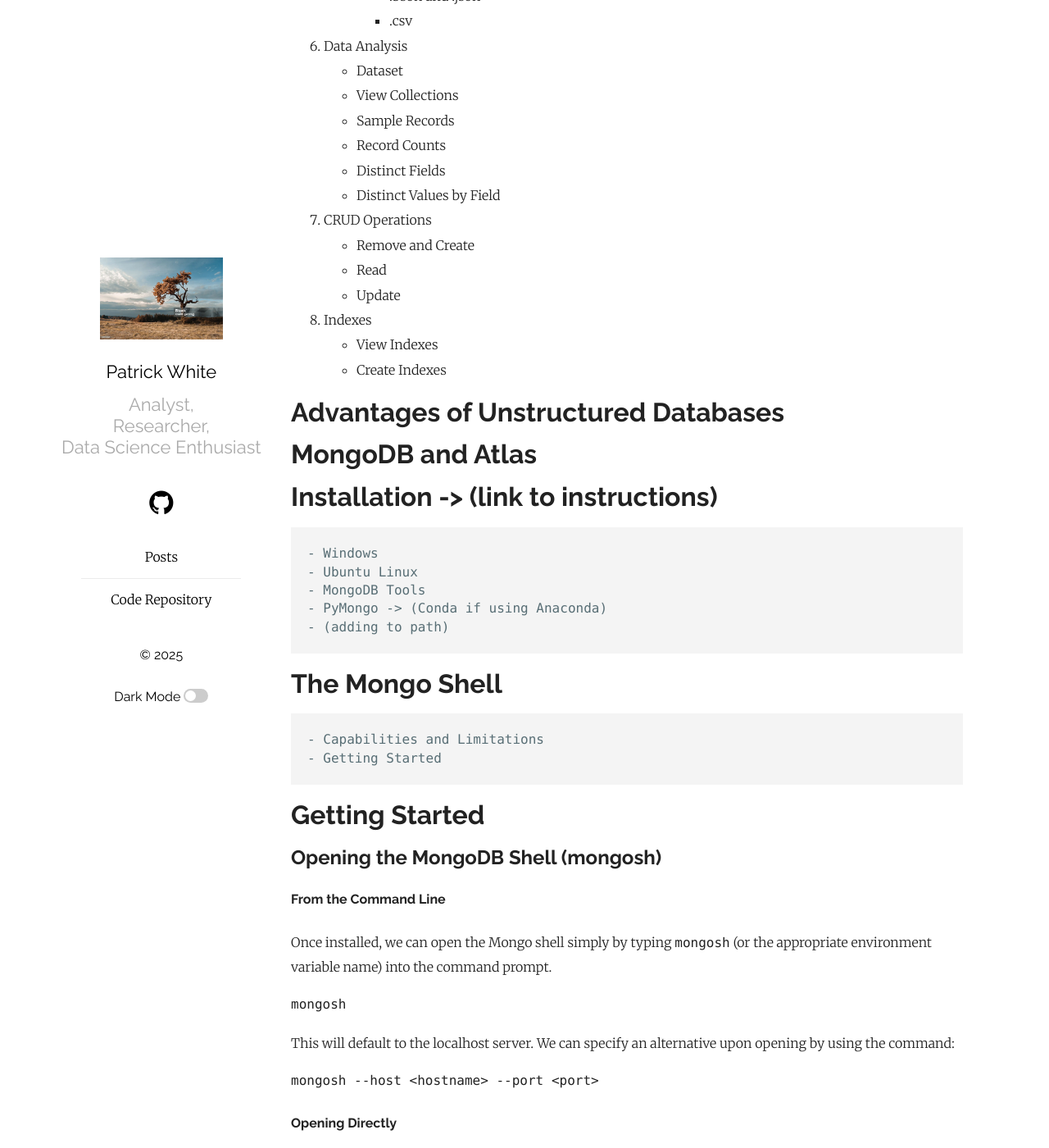
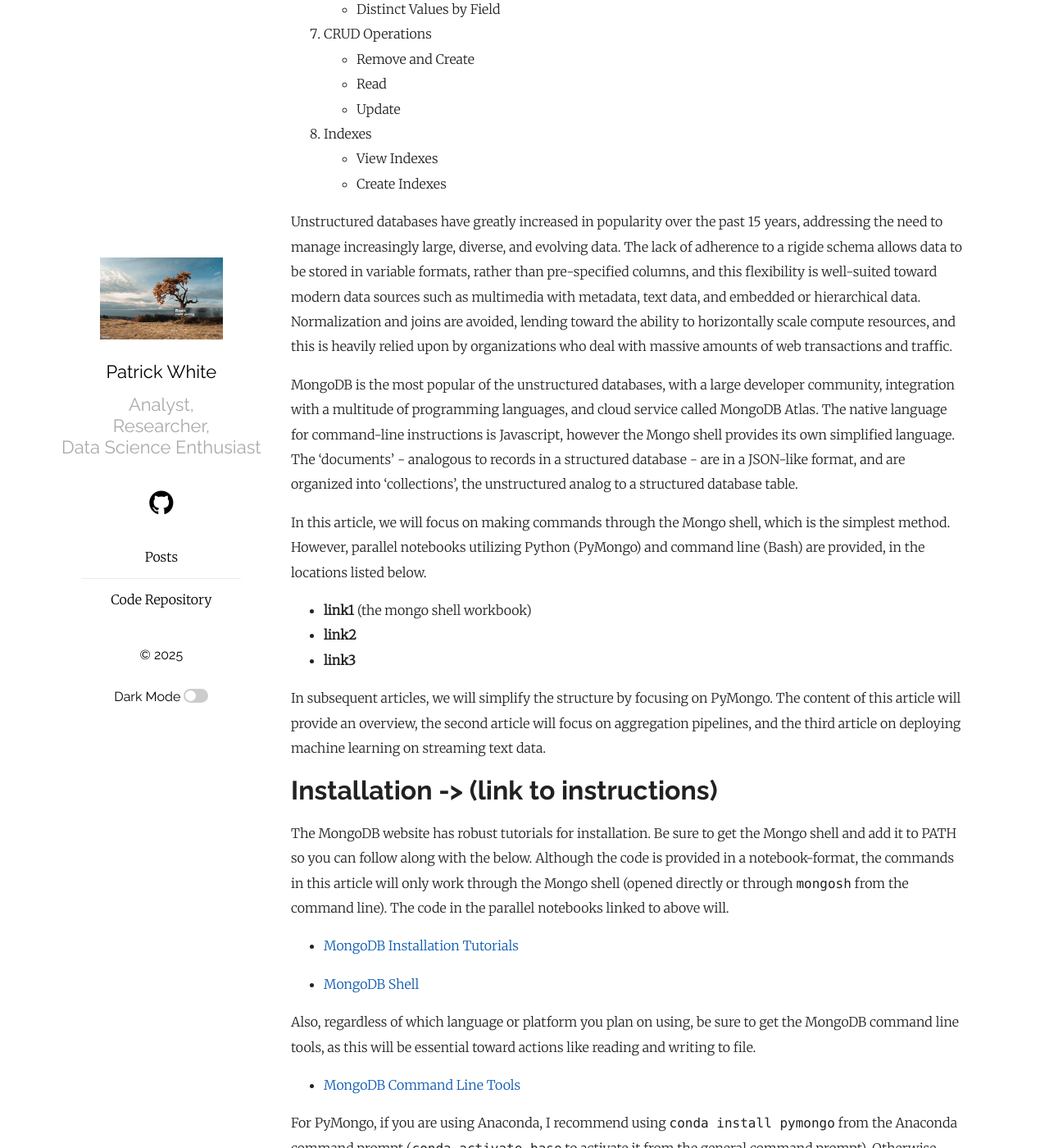
Before and after one commit to pw398/pw398.github.io, a Jekyll site: the page built from _posts/2025-05-28-MongoDB-via-MongoShell.md, in a window 1280 px wide and 1400 px high, scrolled down 966 px. Shown: the whole window at 82% size. Built offline with Jekyll 4.4.1, drawn with Linux system fonts in a browser that asks for light colours; formulas are drawn with MathJax 3; some of the changed text lies outside the part shown.

Commit message:
Add files via upload

```diff
--- a/_posts/2025-05-28-MongoDB-via-MongoShell.md
+++ b/_posts/2025-05-28-MongoDB-via-MongoShell.md
@@ -5,27 +5,19 @@
 categories: MongoDB Bash Python
 ---
 
-Introductory Text...
 
-
-# Prologue
-
-This is the first of three articles on MongoDB. The content will focus on:
-- Article 1: Overview and Platforms
-- Article 2: Aggregation and Pipelines
-- Article 3: Streaming Data and Machine Learning
-
-For this first article, 3 parallel notebooks of code are provided. The below will focus on commands through Mongo shell, while the parallel notebooks provide code for the same actions in Bash (plus Javascript) and PyMongo.
+This is the first of 3 articles on MongoDB and the power of unstructured databases. The focus is on using the Mongo shell, though parallel resources linked to within utilize command-line (Bash) and PyMongo commands.
 
 
 
 # Outline
 
-1. Advantages of Unstructured Databases
-2. MongoDB and Atlas
+1. ...
+2. ...
 3. Installation
     - Windows
     - Ubuntu Linux
+    - Mac?
     - MongoDB Tools
     - PyMongo
 4. The Mongo Shell
@@ -53,34 +45,42 @@
 
 
 
+Unstructured databases have greatly increased in popularity over the past 15 years, addressing the need to manage increasingly large, diverse, and evolving data. The lack of adherence to a rigide schema allows data to be stored in variable formats, rather than pre-specified columns, and this flexibility is well-suited toward modern data sources such as multimedia with metadata, text data, and embedded or hierarchical data. Normalization and joins are avoided, lending toward the ability to horizontally scale compute resources, and this is heavily relied upon by organizations who deal with massive amounts of web transactions and traffic.
 
+MongoDB is the most popular of the unstructured databases, with a large developer community, integration with a multitude of programming languages, and cloud service called MongoDB Atlas. The native language for command-line instructions is Javascript, however the Mongo shell provides its own simplified language. The 'documents' - analogous to records in a structured database - are in a JSON-like format, and are organized into 'collections', the unstructured analog to a structured database table.
 
+In this article, we will focus on making commands through the Mongo shell, which is the simplest method. However, parallel notebooks utilizing Python (PyMongo) and command line (Bash) are provided, in the locations listed below.
 
+- **link1** (the mongo shell workbook)
+- **link2**
+- **link3**
 
-
-
-# Advantages of Unstructured Databases
-
-
-
-
-# MongoDB and Atlas
+In subsequent articles, we will simplify the structure by focusing on PyMongo. The content of this article will provide an overview, the second article will focus on aggregation pipelines, and the third article on deploying machine learning on streaming text data.
 
 
 
 
 # Installation -> (link to instructions)
-    - Windows
-    - Ubuntu Linux
-    - MongoDB Tools
-    - PyMongo -> (Conda if using Anaconda)
-    - (adding to path)
+
+The MongoDB website has robust tutorials for installation. Be sure to get the Mongo shell and add it to PATH so you can follow along with the below. Although the code is provided in a notebook-format, the commands in this article will only work through the Mongo shell (opened directly or through <code>mongosh</code> from the command line). The code in the parallel notebooks linked to above will.
+
+- <a href="https://www.mongodb.com/docs/manual/installation/">MongoDB Installation Tutorials</a>
+
+- <a href="https://www.mongodb.com/try/download/shell">MongoDB Shell</a>
+
+Also, regardless of which language or platform you plan on using, be sure to get the MongoDB command line tools, as this will be essential toward actions like reading and writing to file.
+
+- <a href="https://www.mongodb.com/try/download/database-tools">MongoDB Command Line Tools</a>
+
+For PyMongo, if you are using Anaconda, I recommend using <code>conda install pymongo</code> from the Anaconda command prompt (<code>conda activate base</code> to activate it from the general command prompt). Otherwise, review the instructions <code>here</code>.
 
 
 
 # The Mongo Shell
-    - Capabilities and Limitations
-    - Getting Started
+
+The capabilities of the Mongo shell include performing CRUD (create, read, update, delete) operations, querying and index management, user and database administration, aggregation pipelines, and Javascript support. The commands are generally simpler and less verbose than using the APIs, however it is not optimized for large-scale data processing, whereas the APIs like PyMongo are more capable for this purpose.
+
+Multi-line commands can be entered by pressing Enter to move to the next line, and then ctrl+Enter when ready to execute. This can be cumbersome for complex commands, though you can use <code>load()</code> to execute the contents of a Javascript file.
 
 
 
```
